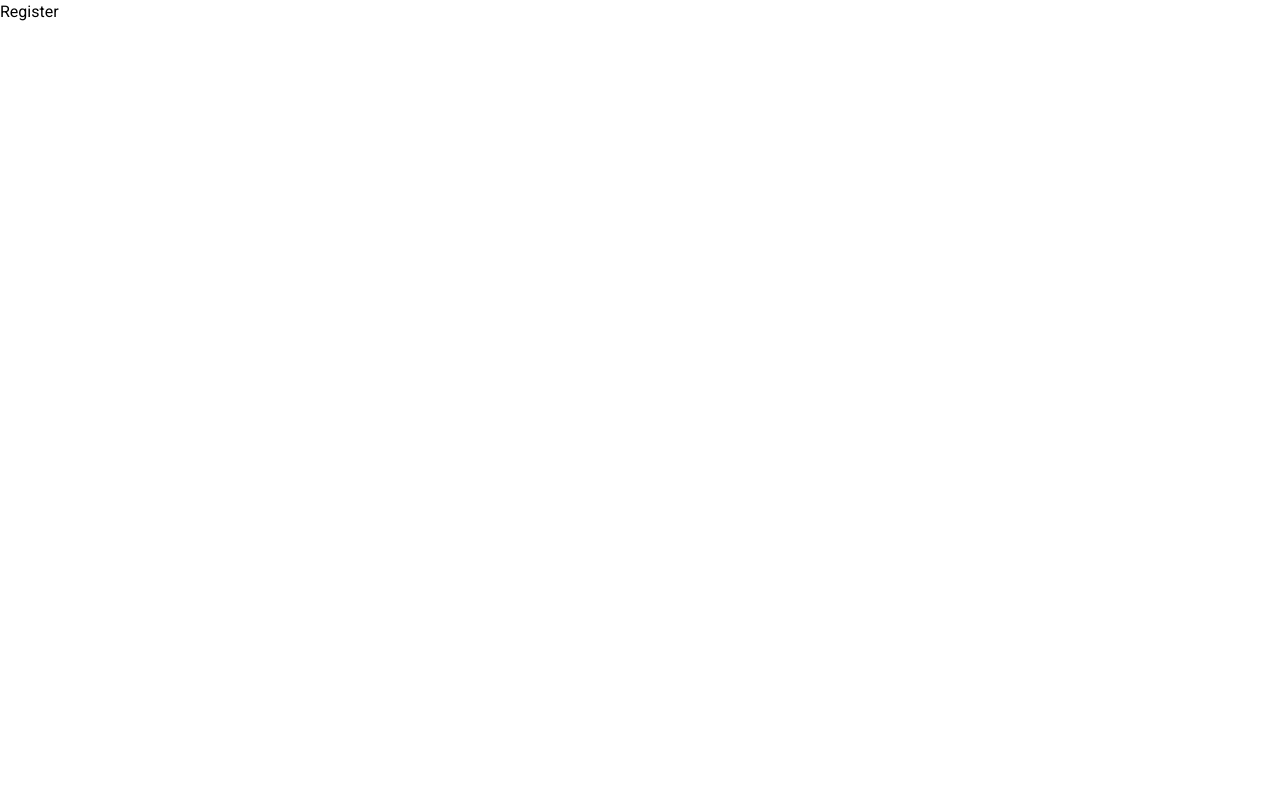
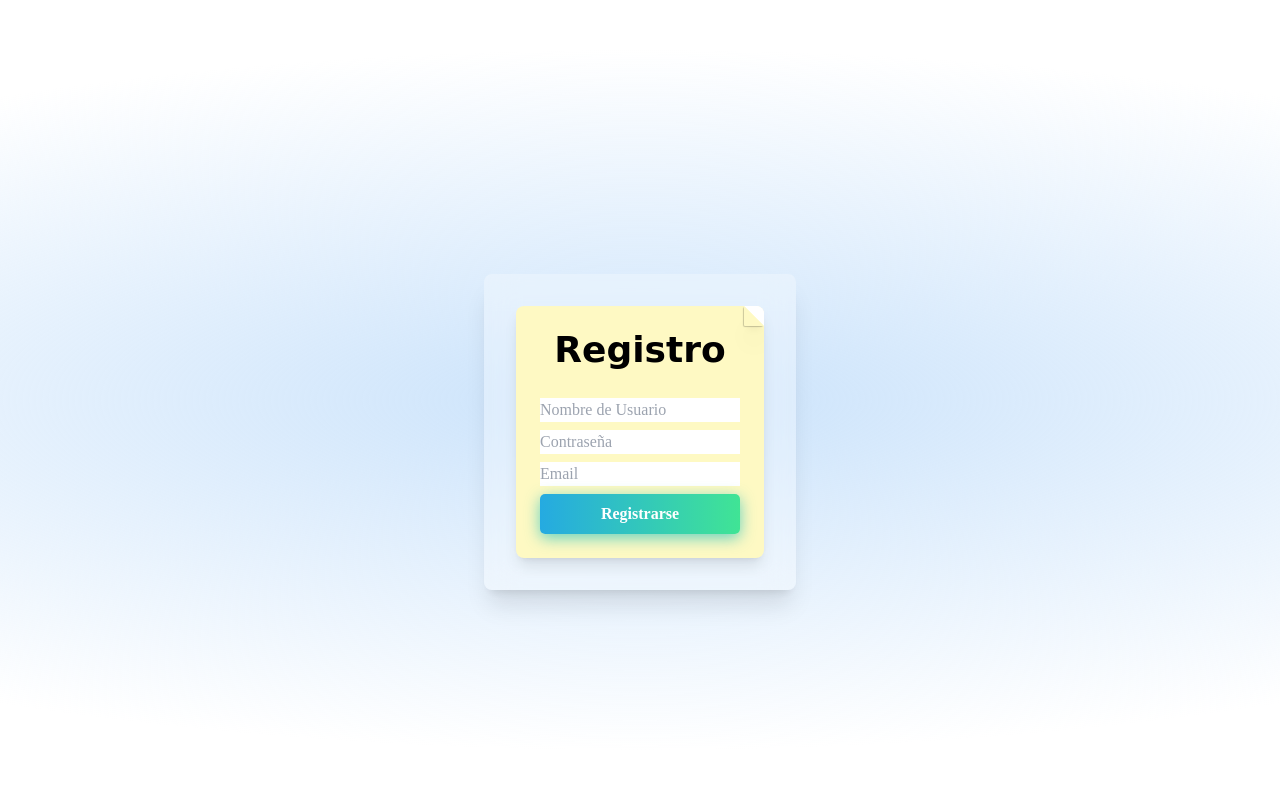
Before and after one commit to LautaRB/Todo-list-Front, a React (Vite) app: page /register in a window 1280 px wide. Shown: the top 800 px of the page. Built offline with nearby package versions, Linux system fonts and the light colour scheme; a web font is replaced by a local one.

Commit message:
Creación del Form para el Registro + cambios en el diseño

```diff
--- /dev/null
+++ b/src/Components/Form/Form.tsx
@@ -0,0 +1,18 @@
+export const Form = () => {
+    return (
+        <form action="{action}" className="flex flex-col items-center justify-center gap-7">
+            <h1 className="text-4xl font-bold font-heading text-black text-center">
+                Registro
+            </h1>
+            <div className="grid grid-cols-1 gap-2">
+                <input type="text" placeholder="Nombre de Usuario" required />
+                <input type="password" placeholder="Contraseña" required />
+                <input type="text" placeholder="Email" required />
+
+                <a href="#" className="btn-green font-handwritten">
+                    Registrarse
+                </a>
+            </div>
+        </form>
+    );
+};
--- a/src/Layouts/Register.tsx
+++ b/src/Layouts/Register.tsx
@@ -1,3 +1,5 @@
+import { Footer } from '@components/Footer/Footer';
+
 interface Props {
     children: React.ReactNode;
 }
@@ -5,8 +7,12 @@ interface Props {
 export const Register: React.FC<Props> = ({ children }) => {
     return (
         <div className="min-h-screen">
-            <div className="background-register fixed inset-0 -z-10"></div>
-            <main className="flex-grow container mx-auto z-0">{children}</main>
+            <main className="flex-grow container mx-auto px-4 py-8 z-0">
+                <div className="background-main fixed inset-0 -z-10"></div>
+                {children}
+            </main>
+
+            <Footer />
         </div>
     );
-}
+};
--- a/src/Pages/Register.tsx
+++ b/src/Pages/Register.tsx
@@ -1,3 +1,14 @@
+import { StickyNote } from '@components/utils/StickyNote';
+import { Form } from '@components/Form/Form';
+
 export const Register = () => {
-	return <div>Register</div>;
+	return (
+		<div className="grid place-items-center h-screen w-11/12 m-auto lg:w-5/6">
+			<section className="section-container flex flex-col items-center justify-center h-70">
+				<StickyNote color="yellow">
+					<Form />
+				</StickyNote>
+			</section>
+		</div>
+	);
 };
```
